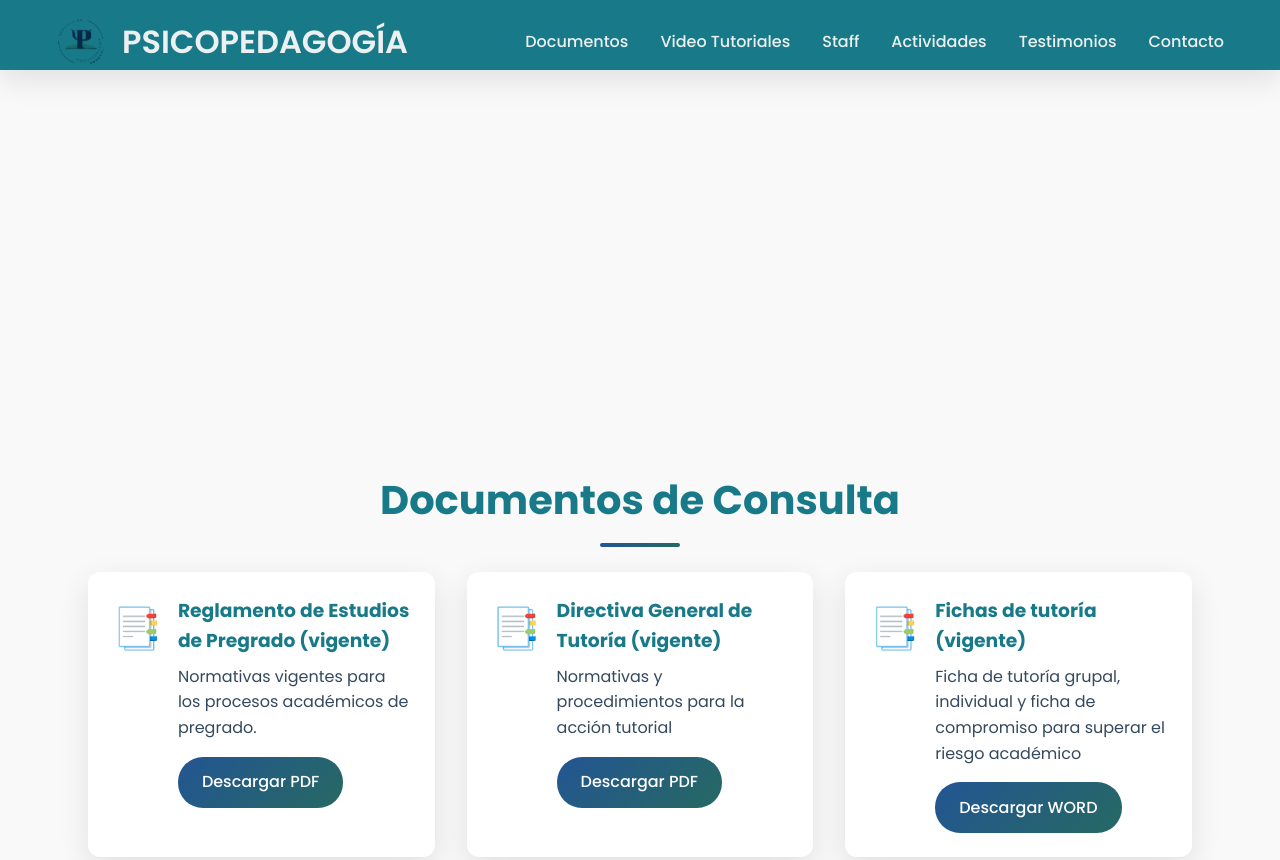
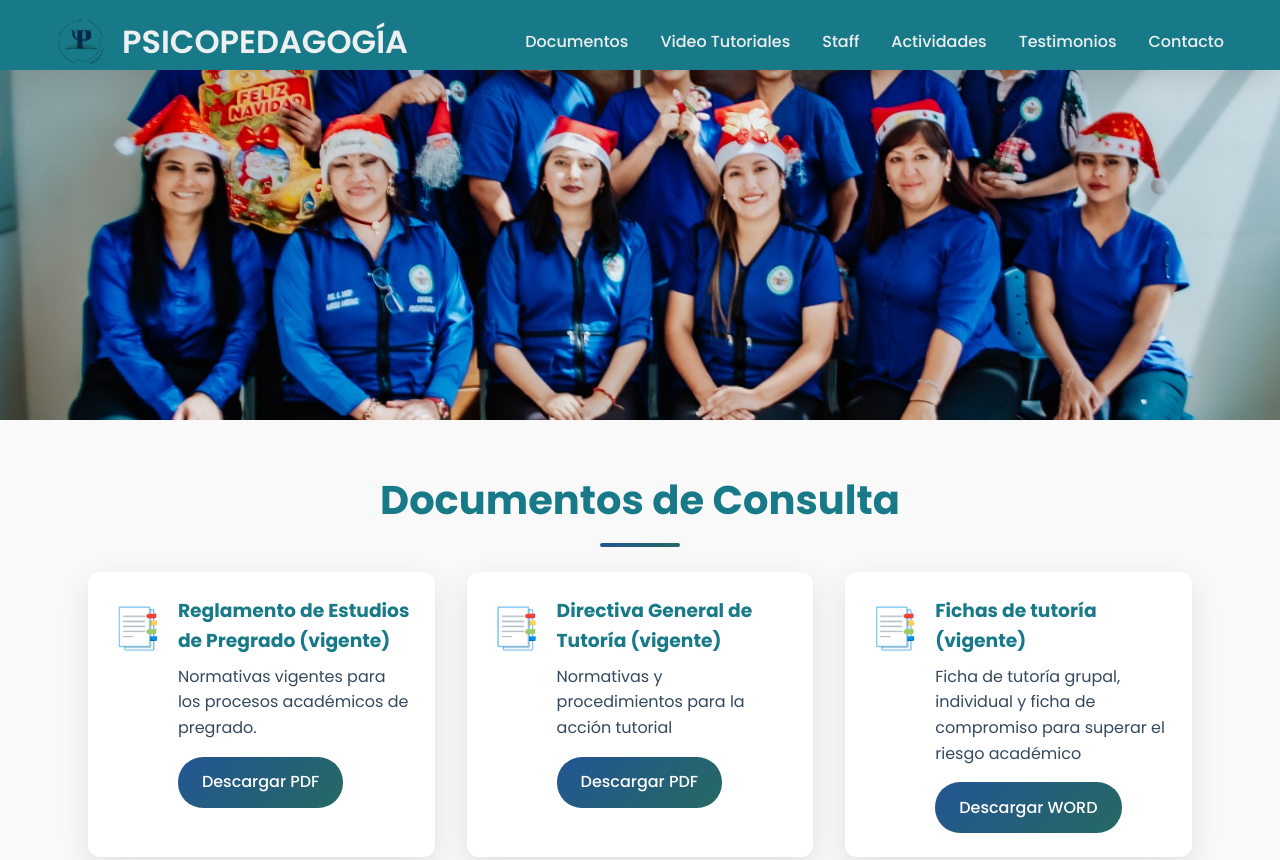
Before and after one commit to psicopedagogiaunhevalhuanuco/web, a plain HTML site: page index.html in a window 1280 px wide. Shown: the top 860 px of the page. Drawn offline with Linux system fonts and the light colour scheme.

Commit message:
Descripción de los camd

```diff
--- a/index.html
+++ b/index.html
@@ -68,7 +68,7 @@
             left: 0;
             width: 100%;
             height: 100%;
-            background-image: url("images/Encabezado.jpg");
+            background-image: url("images/Encabezado.jpeg");
             background-size: cover;
             background-position: center;
             opacity: 1;
```
